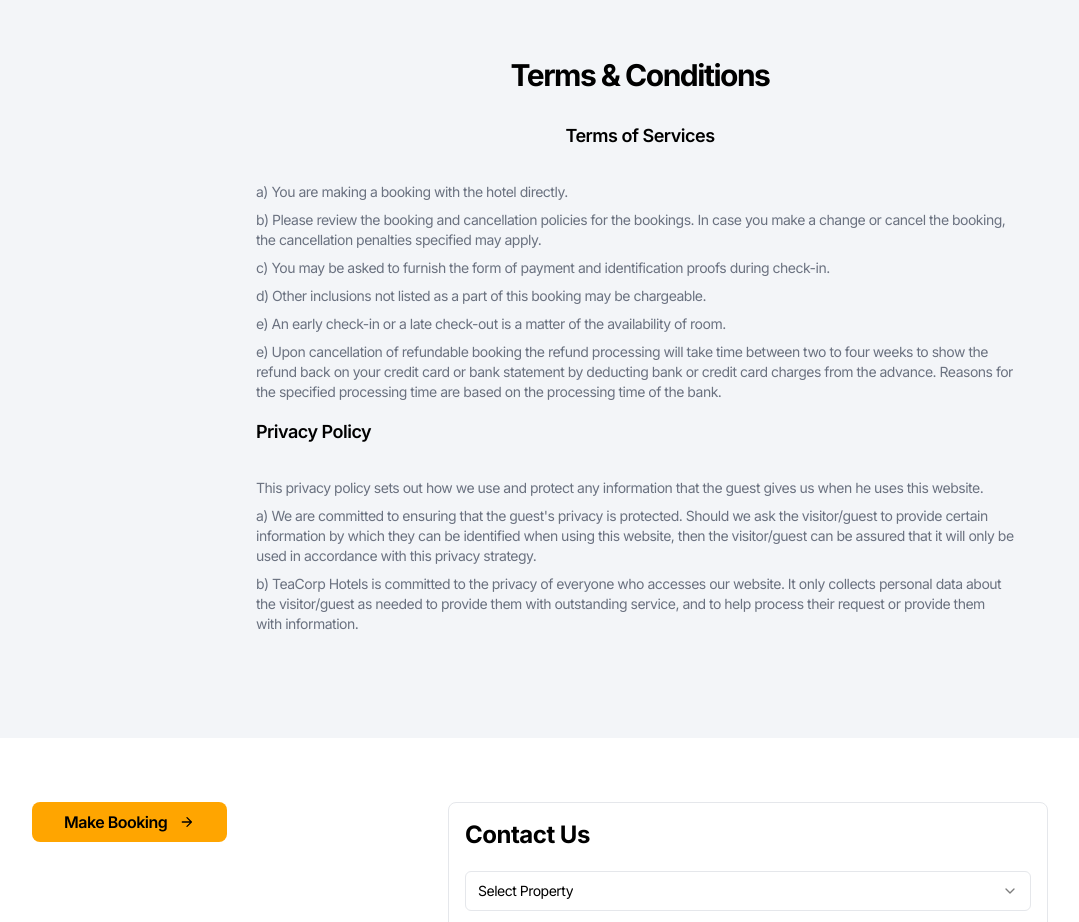
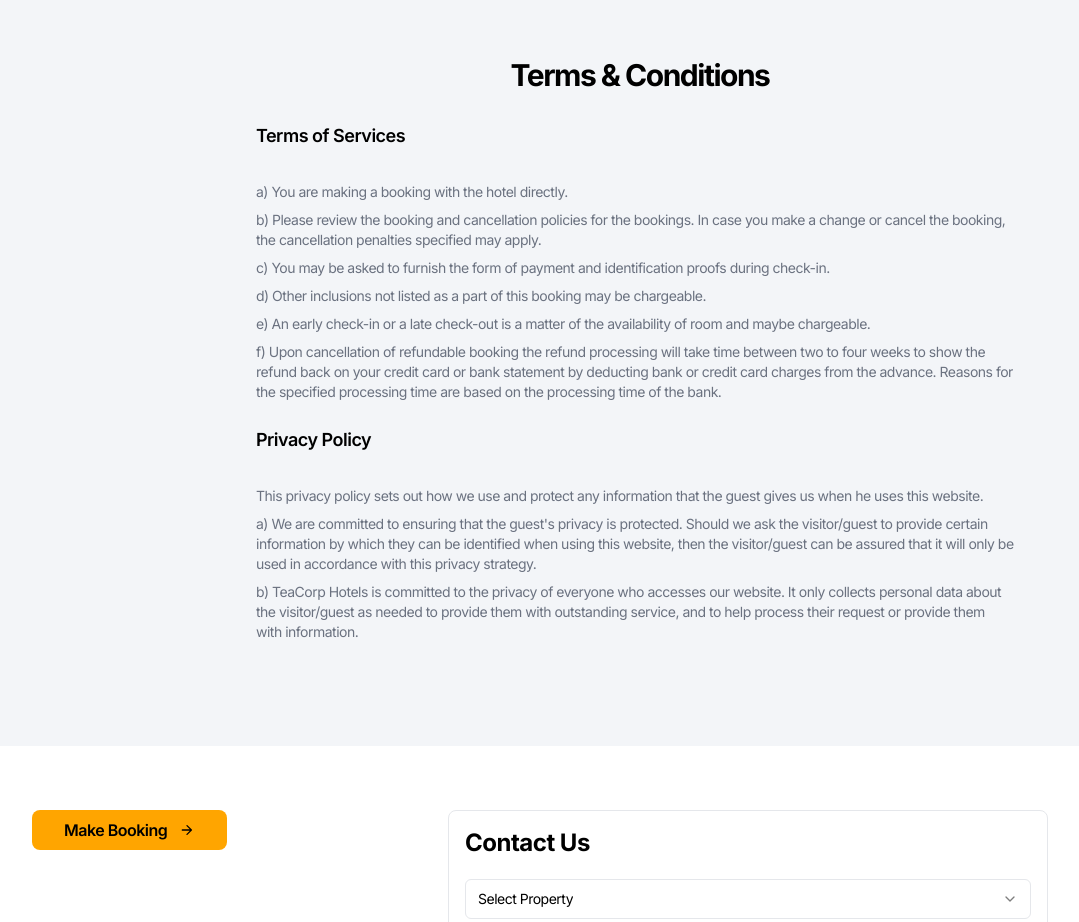
Before and after one commit to ishaan-chadha1/mk-residencies, a Next.js app: page / in a window 1280 px wide. Shown: the part 7940-8862 px from the top of the page, without its empty margins (0-1079 px from the left). Built offline with nearby package versions, Linux system fonts and the light colour scheme.

Commit message:
Fixing of Styling and Issues in Terms and Services Component

```diff
--- a/components/components/component/terms-and-conditions.jsx
+++ b/components/components/component/terms-and-conditions.jsx
@@ -9,7 +9,7 @@ export function TermsAndConditions() {
                 </div>
                 <div className="space-y-4 text-left max-w-3xl">
                     <div className="space-y-2">
-                        <h3 className="text-lg font-semibold text-center">
+                        <h3 className="text-lg font-semibold text-lg">
                             Terms of Services
                         </h3>
                         <p className="text-sm text-gray-500 dark:text-gray-400">
@@ -31,10 +31,10 @@ export function TermsAndConditions() {
                         </p>
                         <p className="text-sm text-gray-500 dark:text-gray-400">
                             e) An early check-in or a late check-out is a matter
-                            of the availability of room.
+                            of the availability of room and maybe chargeable.
                         </p>
                         <p className="text-sm text-gray-500 dark:text-gray-400">
-                            e) Upon cancellation of refundable booking the
+                            f) Upon cancellation of refundable booking the
                             refund processing will take time between two to four
                             weeks to show the refund back on your credit card or
                             bank statement by deducting bank or credit card
@@ -44,7 +44,7 @@ export function TermsAndConditions() {
                         </p>
                     </div>
                     <div className="space-y-2">
-                        <h3 className="text-lg font-semibold">
+                        <h3 className="text-lg font-semibold pt-2">
                             Privacy Policy
                         </h3>
                         <p className="text-sm text-gray-500 dark:text-gray-400">
```
